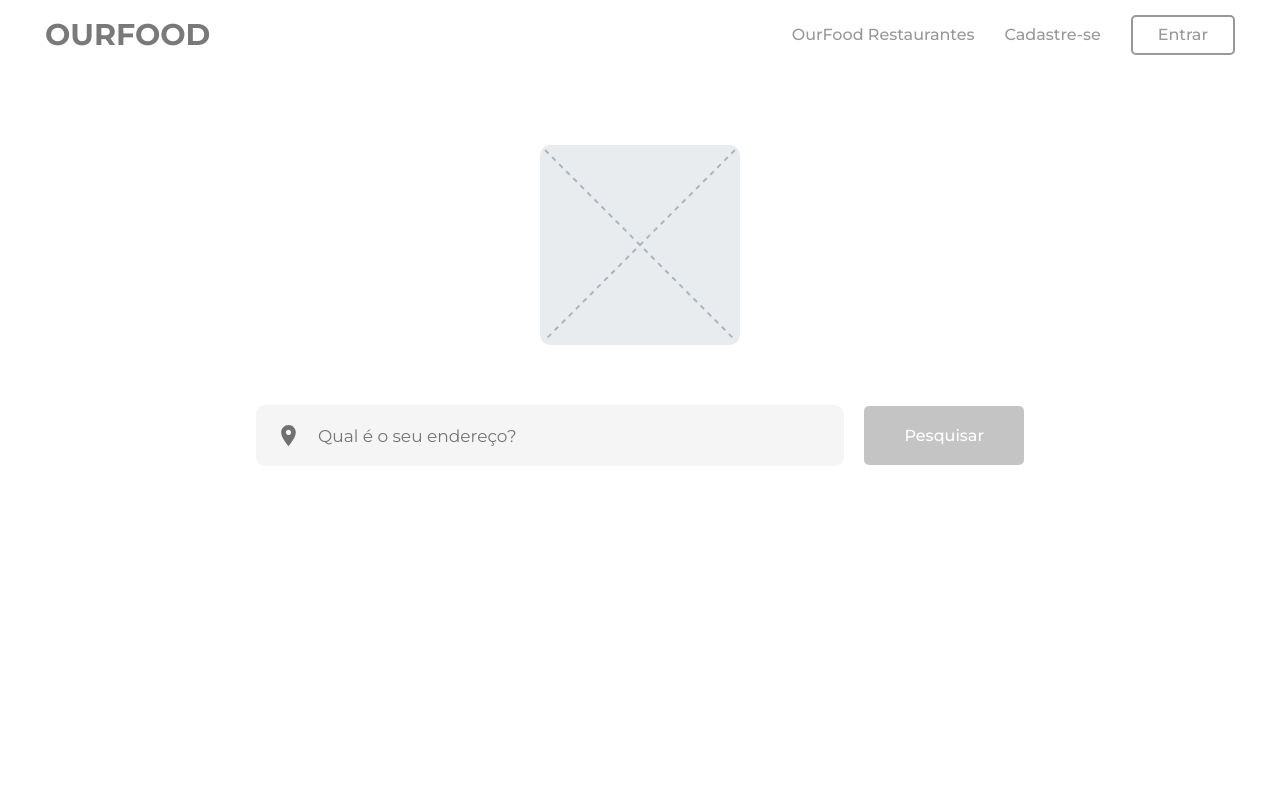
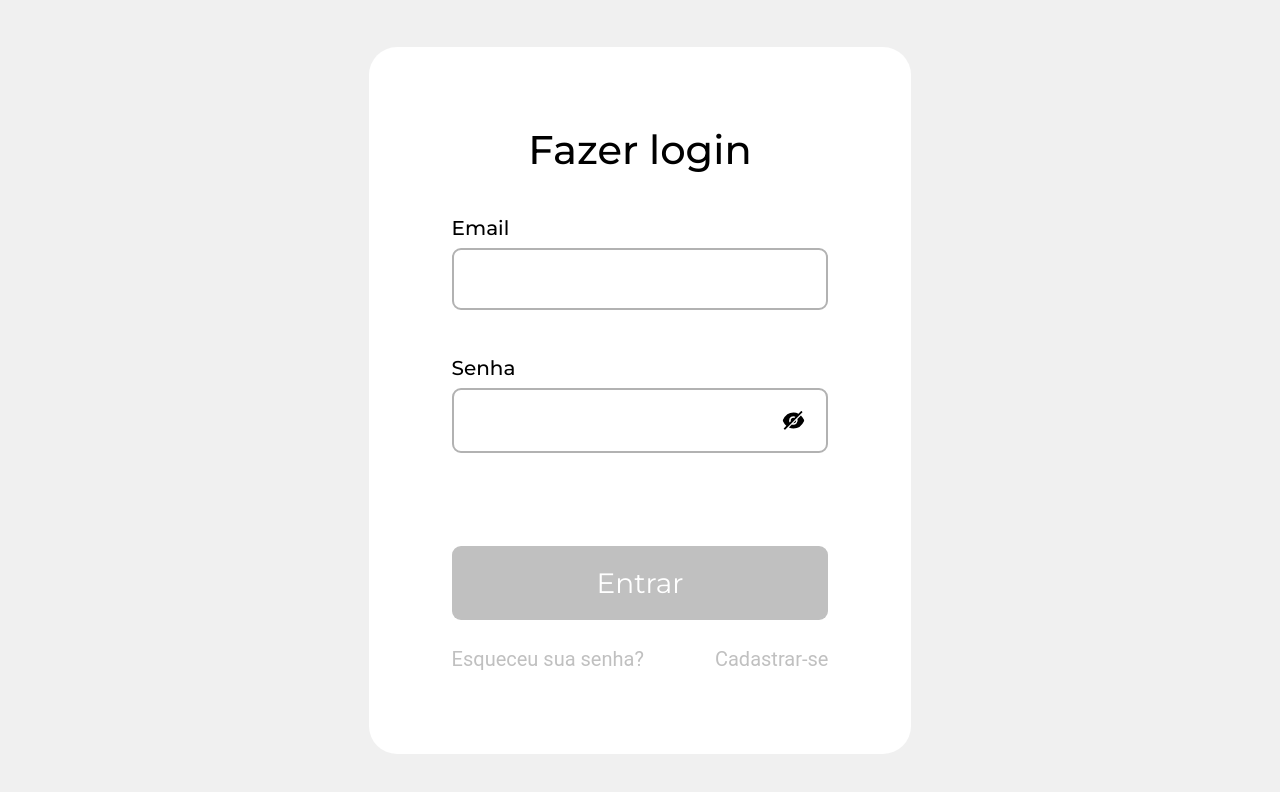
Before and after one commit to WeWillWin-W3/our-food, a React (Create React App) app in the folder web/: page /SignIn in a window 1280 px wide. Shown: the top 792 px of the page. Built offline with nearby package versions, Linux system fonts and the light colour scheme.

Commit message:
Sigin screen

```diff
--- a/web/src/App.js
+++ b/web/src/App.js
@@ -7,13 +7,17 @@ import {
 
 import { GlobalStyle } from './styles/GlobalStyle'
 import { Home } from './pages/Home'
+import { SignIn } from './pages/SignIn'
 
 export const App = () => (
   <>
     <Router>
       <Switch>
-        <Route path="/">
+        <Route exact path="/">
           <Home />
+        </Route>
+        <Route exact path="/SignIn">
+          <SignIn />
         </Route>
       </Switch>
     </Router>
--- a/web/src/pages/Home/styled.js
+++ b/web/src/pages/Home/styled.js
@@ -45,5 +45,4 @@ export const Main = styled.main`
     display: flex;
     flex-direction: column;
     align-items: center;
-
 `
--- /dev/null
+++ b/web/src/pages/SignIn/index.js
@@ -0,0 +1,48 @@
+import React, { useState } from 'react'
+
+import { InputHeader, Main, Title, Input, InputBox, Button, OtherOption, OtherOptionsBox, Card } from './styled'
+
+import { AiFillEye, AiFillEyeInvisible } from 'react-icons/ai';
+
+export const SignIn = () => {
+
+    const [hidePassword, setHidePassword] = useState(true)
+
+    return (
+        <>
+            <Main style={{ height: "100vh", backgroundColor: "#F0F0F0" }}>
+                <Card>
+                    <Title>
+                        Fazer login
+                    </Title>
+                    <InputHeader>
+                        Email
+                        <InputBox>
+                            <Input />
+                        </InputBox>
+                    </InputHeader>
+                    <InputHeader style={{ marginTop: "48px" }}>
+                        Senha
+                        <InputBox>
+                            <Input type={hidePassword ? "password" : "text"} />
+                            {
+                                hidePassword ?
+                                    <AiFillEyeInvisible style={{ color: "#000000" }} onClick={() => setHidePassword(false)} />
+                                    :
+                                    <AiFillEye style={{ color: "#000000" }} onClick={() => setHidePassword(true)} />
+
+                            }
+                        </InputBox>
+                    </InputHeader>
+                    <Button>
+                        Entrar
+                    </Button>
+                    <OtherOptionsBox>
+                        <OtherOption textAlign="start">Esqueceu sua senha?</OtherOption>
+                        <OtherOption textAlign="end">Cadastrar-se</OtherOption>
+                    </OtherOptionsBox>
+                </Card>
+            </Main>
+        </>
+    )
+}
--- /dev/null
+++ b/web/src/pages/SignIn/styled.js
@@ -0,0 +1,86 @@
+import React from 'react'
+import styled, { css } from 'styled-components'
+
+export const Main = styled.main`
+    display: flex;
+    flex-direction: column;
+    align-items: center;
+    justify-content: center;
+`
+
+export const Card = styled.div`
+    padding: 83px;
+    border-radius: 28px;
+    background-color: white;
+`
+
+const IconStyle = css`
+    color: #707070;
+    font-size: 25px;
+`
+
+export const  Title = styled.h1`
+    font-weight: 500;
+    font-size: 40px;
+    color: #000000;
+    text-align:center;
+`
+
+export const InputHeader = styled.label`
+    font-weight: 500;
+    font-size: 20px;
+    color: #000000;
+    margin-top: 48px;
+    display:block;
+`
+
+export const OtherOptionsBox = styled.div`
+    display: flex;
+    justify-content: space-between;
+`
+
+export const OtherOption = styled.h4`
+    color: #C0C0C0;
+    margin-top: 28px;
+    font-family: roboto;
+    font-style: normal;
+    font-weight: normal;
+    font-size: 20px;
+    line-height: 23px;
+    cursor: pointer;
+`
+
+export const InputBox = styled.div`
+    display: flex;
+    align-items: center;
+    border-color: #B2B2B2;
+    padding: 18px 20px;
+    border-radius: 9px;
+    border-style: solid;
+    border-width: 2px;
+    margin-top: 10px;
+    width: 26vw;
+    svg {
+        ${IconStyle}
+    }
+`
+export const Button = styled.button`
+    border: none;
+    border-radius: 9px;
+    padding: 20px 20px;
+    cursor: pointer;
+    margin-top: 93px;
+    background: #C0C0C0;
+    width: 100%;
+    font-size: 28px;
+    color: white;
+`
+
+export const Input = styled.input`
+    outline: none;
+    border: none;
+    background-color: transparent;
+    flex: 1;
+    margin-left: 15px;
+    font-size: 17px;
+`
```
